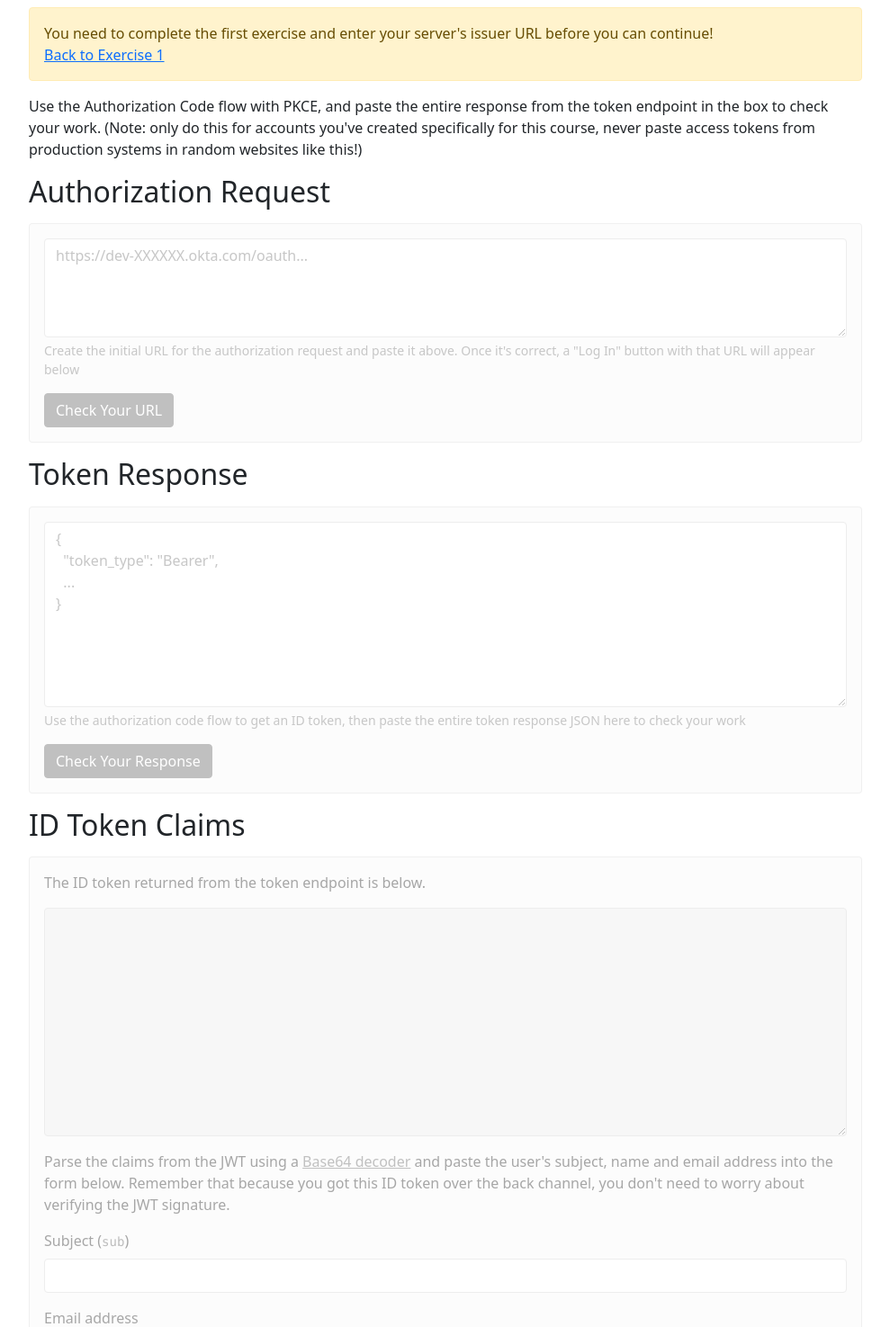
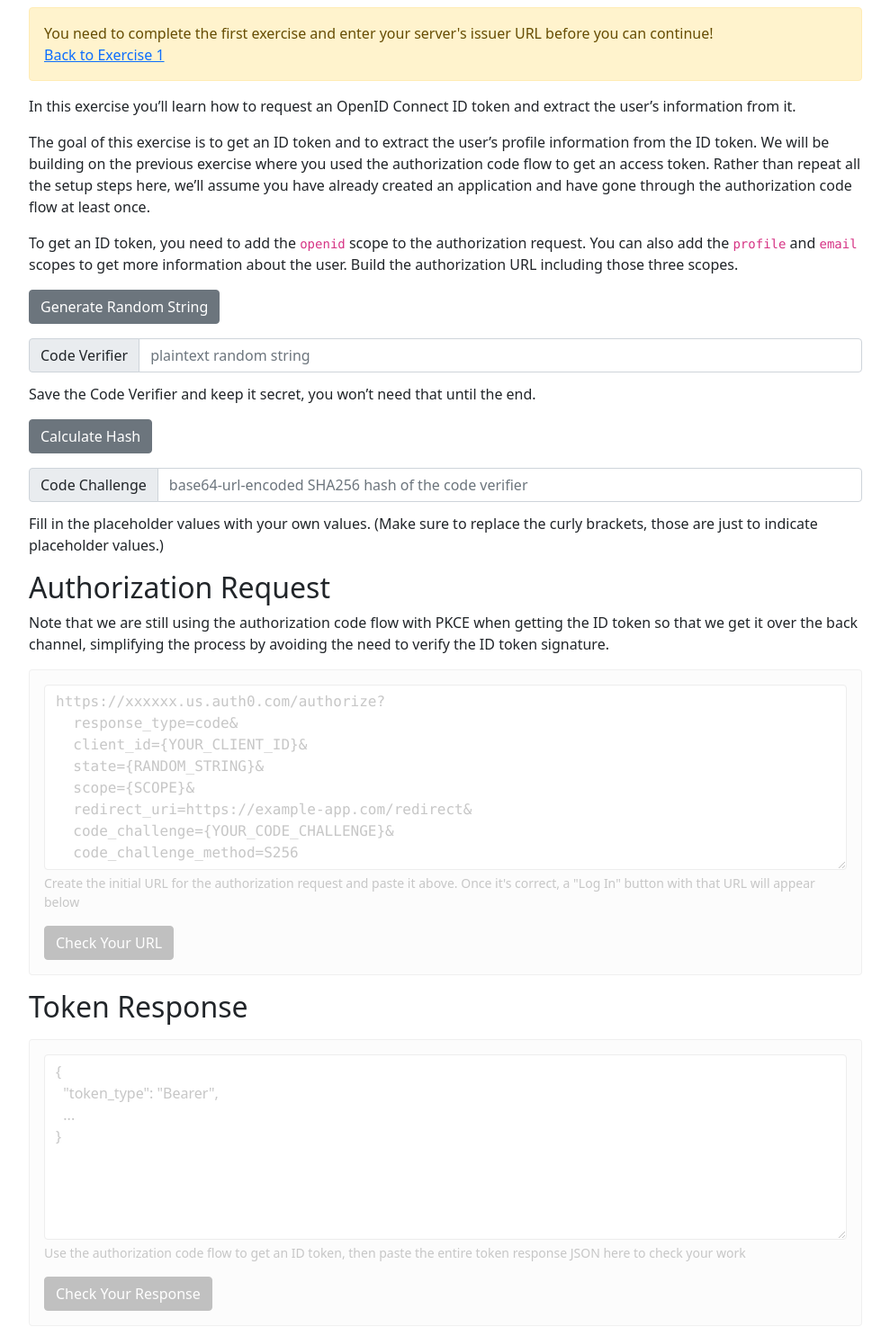
Before and after one commit to aaronpk/oauth-school, a Symfony app: template templates/exercises/openid.html.twig in a window 1280 px wide. Shown: the part 56-1531 px from the top of the page at 90% size, without its empty margins (50-1039 px from the left). Run offline with Twig, Linux system fonts and the light colour scheme; the template is opened without the code that fills it, so the values that code supplies are empty; some libraries are stand-ins or nearby versions.

Commit message:
integrate openid exercise

```diff
--- a/src/Controller/AuthorizationFlowTrait.php
+++ b/src/Controller/AuthorizationFlowTrait.php
@@ -141,7 +141,7 @@ trait AuthorizationFlowTrait {
     }
 
     $this->session->set('authorizationURLSuccess', true);
-    $this->session->remove('authorizationURL');
+    #$this->session->remove('authorizationURL');
 
     // Everything checked out, log a success
     return $this->_respondWithSuccess(
@@ -266,7 +266,8 @@ trait AuthorizationFlowTrait {
     }
 
     $this->_updateEmailForIssuer($claims['sub']);
-    $this->session->set('authorizationURLSuccess', false);
+    $this->session->remove('authorizationURLSuccess');
+    $this->session->remove('authorizationURL');
 
     return null;
   }
--- a/src/Controller/OpenIDFlowController.php
+++ b/src/Controller/OpenIDFlowController.php
@@ -21,7 +21,10 @@ class OpenIDFlowController extends ExerciseController {
   public function index(Request $request): Response {
 
     if($request->query->get('reset')) {
+      $this->session->remove('authorizationURLSuccess');
+      $this->session->remove('authorizationURL');
       $this->session->remove('openid_claims');
+      $this->session->remove('openid_idtoken');
     }
 
     $issuer = $this->session->get('issuer');
@@ -33,6 +36,7 @@ class OpenIDFlowController extends ExerciseController {
       'scopes' => $scopes,
       'base_route' => $this->baseRoute,
       'id_token' => $this->session->get('openid_idtoken'),
+      'confidential_client' => true,
     ]);
   }
 
--- a/templates/exercises/openid.html.twig
+++ b/templates/exercises/openid.html.twig
@@ -42,20 +42,57 @@
 
       {% if(app.session.get('openid_claims') == null) %}
 
-      <p>Use the Authorization Code flow with PKCE, and paste the entire response from the token endpoint in the box to check your work. (Note: only do this for accounts you've created specifically for this course, never paste access tokens from production systems in random websites like this!)</p>
+        {% if app.session.get('authorizationURLSuccess') == null %}
+
+          <p>In this exercise you’ll learn how to request an OpenID Connect ID token and extract the user’s information from it.</p>
+
+          <p>The goal of this exercise is to get an ID token and to extract the user’s profile information from the ID token. We will be building on the previous exercise where you used the authorization code flow to get an access token. Rather than repeat all the setup steps here, we’ll assume you have already created an application and have gone through the authorization code flow at least once.</p>
+
+          <p>To get an ID token, you need to add the <code>openid</code> scope to the authorization request. You can also add the <code>profile</code> and <code>email</code> scopes to get more information about the user. Build the authorization URL including those three scopes.</p>
+
+          <p><button id="pkce-generate-random-string" class="btn btn-secondary">Generate Random String</button></p>
+          <div class="input-group" style="margin-bottom: 12px;">
+            <span class="input-group-text">Code Verifier</span>
+            <input class="code form-control" id="pkce-plaintext" placeholder="plaintext random string">
+          </div>
+
+          <p>Save the Code Verifier and keep it secret, you won’t need that until the end.</p>
+
+          <p><button id="pkce-calculate-sha256" class="btn btn-secondary">Calculate Hash</button></p>
+          <div class="input-group" style="margin-bottom: 12px;">
+            <span class="input-group-text">Code Challenge</span>
+            <input class="code form-control" id="pkce-sha256" placeholder="base64-url-encoded SHA256 hash of the code verifier">
+          </div>
+
+          <p>Fill in the placeholder values with your own values. (Make sure to replace the curly brackets, those are just to indicate placeholder values.)</p>
+
+        {% endif %}
+
 
         <h2>Authorization Request</h2>
+
+        <p>Note that we are still using the authorization code flow with PKCE when getting the ID token so that we get it over the back channel, simplifying the process by avoiding the need to verify the ID token signature.</p>
+
+
         <div class="card bg-light mb-3 mt-3 {{ app.session.get('complete_introduction') ? '' : 'disabled' }}">
           <div class="card-body">
 
             <form method="post" action="{{ path(base_route ~ '/authz') }}">
               <div class="mb-3">
-              <textarea class="form-control" name="authorizationURL" aria-describedby="authorizationURLHelp" rows="4" placeholder="https://dev-XXXXXX.okta.com/oauth..." {{ app.session.flashbag.has('loginURL') ? 'readonly' }}>{{ app.session.flashbag.has('authorizationURL') ? app.session.flashbag.get('authorizationURL')[0] : '' }}</textarea>
+                <textarea class="form-control code" name="authorizationURL" id="authorizationURL" aria-describedby="authorizationURLHelp" rows="8" placeholder="https://xxxxxx.us.auth0.com/authorize?
+  response_type=code&
+  client_id={YOUR_CLIENT_ID}&
+  state={RANDOM_STRING}&
+  scope={SCOPE}&
+  redirect_uri=https://example-app.com/redirect&
+  code_challenge={YOUR_CODE_CHALLENGE}&
+  code_challenge_method=S256
+" {{ app.session.flashbag.has('loginURL') ? 'readonly' }}>{{ app.session.get('authorizationURL') ?: '' }}</textarea>
                 <div id="authorizationURLHelp" class="form-text">Create the initial URL for the authorization request and paste it above. Once it's correct, a "Log In" button with that URL will appear below</div>
               </div>
               {% if app.session.flashbag.has('loginURL') %}
                 <a href="{{ app.session.flashbag.get('loginURL')[0] }}" class="btn btn-primary" target="_blank">Log In</a>
-              <a href="" class="btn">Reset</a>
+                <a href="?reset=1" class="btn">Reset</a>
               {% else %}
                 <button type="submit" class="btn btn-primary">Check Your URL</button>
               {% endif %}
@@ -63,6 +100,21 @@
 
           </div>
         </div>
+
+        {% if app.session.get('authorizationURLSuccess') %}
+
+          <p>Now you’ll need to make a POST request to the token endpoint to get an access token and ID token. Replace the placeholder values with your own.</p>
+
+          <textarea class="form-control code" rows="8">curl -X POST {{ app.session.get('token_endpoint') ?? 'https://xxxxxx.us.auth0.com/oauth/token' }} \
+  -d grant_type=authorization_code \
+  -d redirect_uri=https://example-app.com/redirect \
+  -d client_id={YOUR_CLIENT_ID} \ {{ confidential_client ? "\n  -d client_secret={YOUR_CLIENT_SECRET} \\" : "" }}
+  -d code_verifier={YOUR_CODE_VERIFIER} \
+  -d code={YOUR_AUTHORIZATION_CODE}</textarea>
+
+        <p>Paste the entire response (not just the access token) below to check your work.</p>
+
+        {% endif %}
 
         <h2>Token Response</h2>
         <div class="card bg-light mb-3 mt-3 {{ app.session.get('complete_introduction') ? '' : 'disabled' }}">
```
Lines whose indentation alone changed are shown as unchanged.
